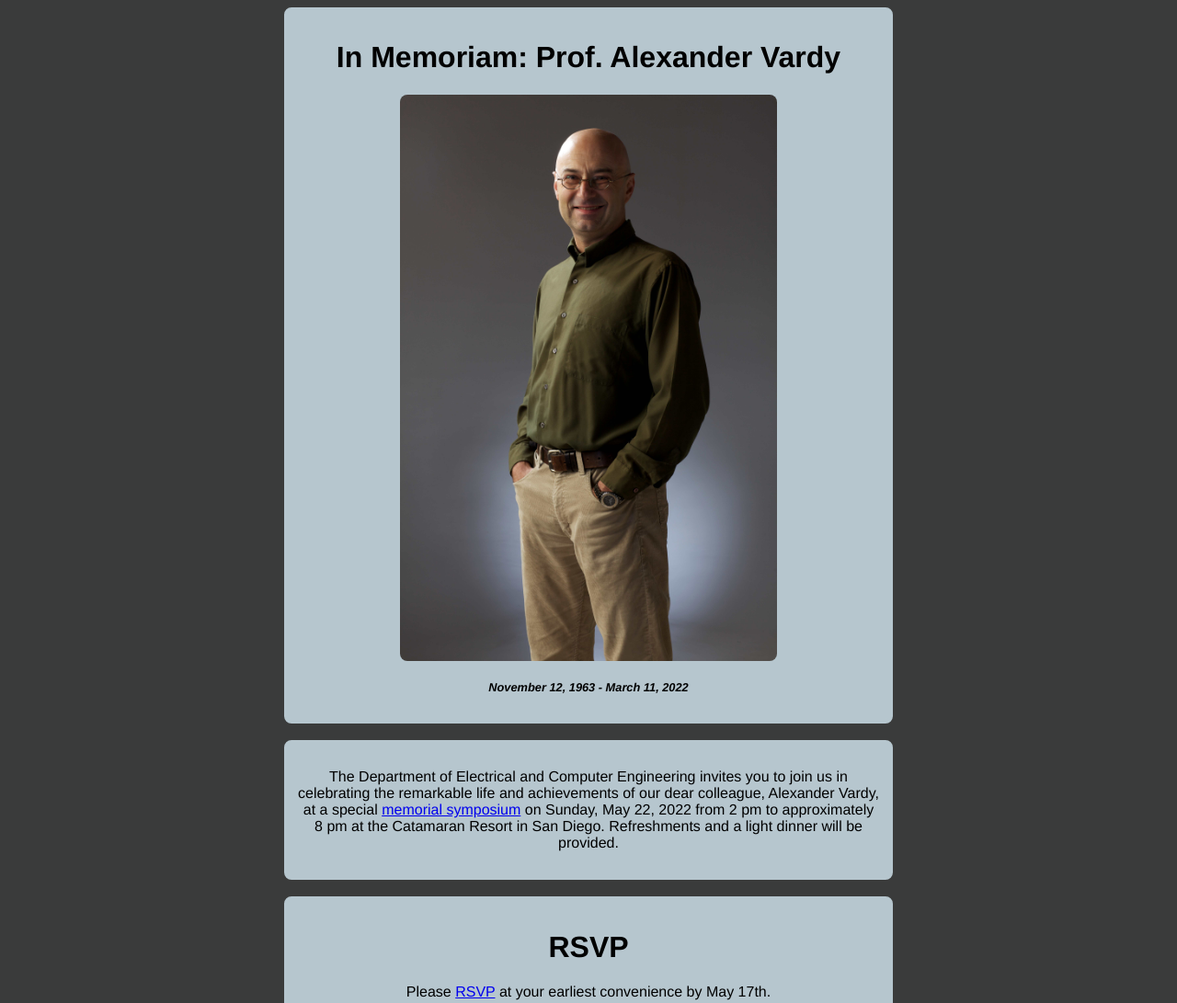
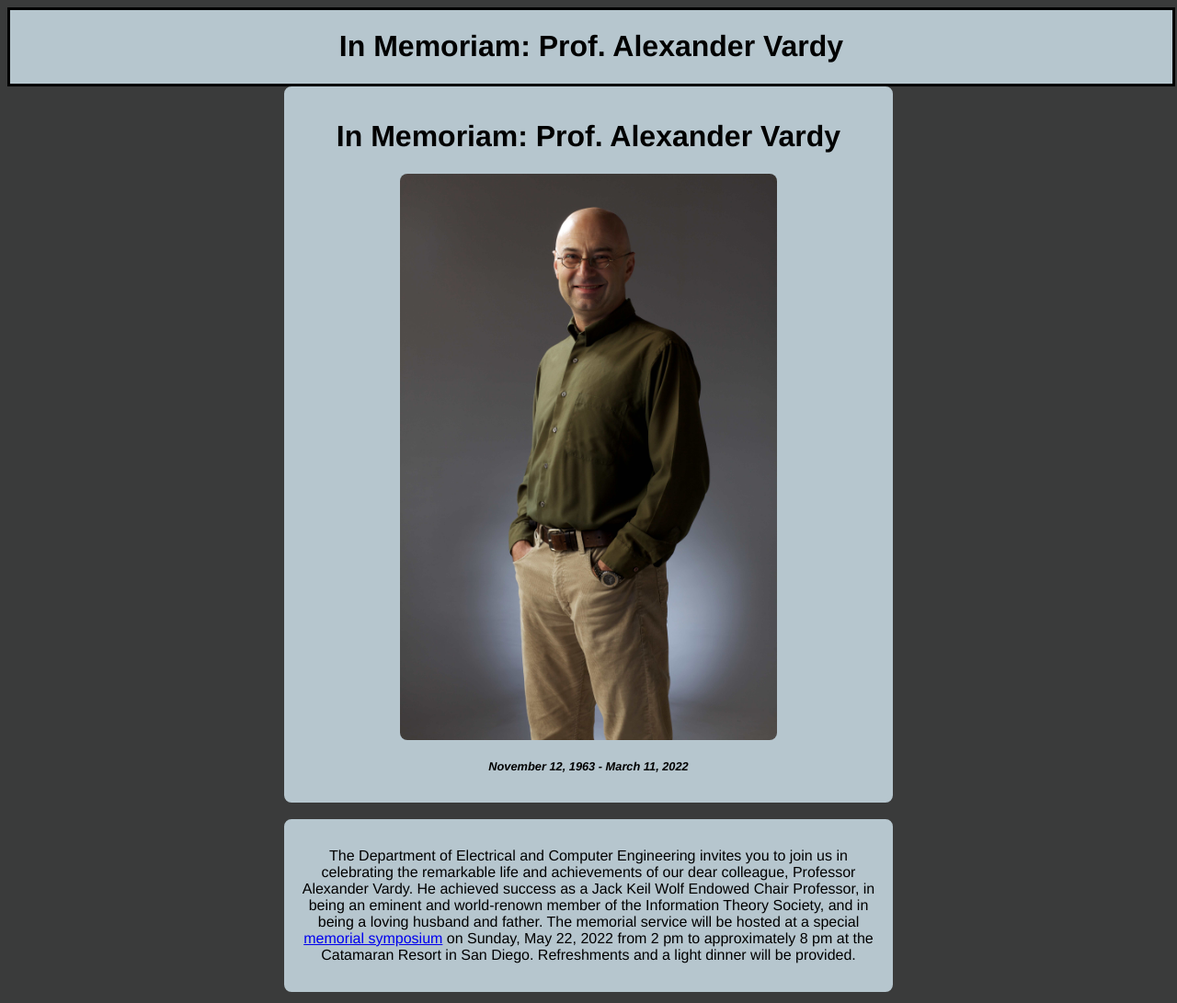
Before and after one commit to zavalco/memorialwebsite, a plain HTML site: page index.html in a window 1280 px wide. Shown: the top 1091 px of the page at 92% size. Drawn offline with Linux system fonts and the light colour scheme.

Commit message:
Added text

```diff
--- a/index.html
+++ b/index.html
@@ -22,7 +22,7 @@
         font-family: Helvetica;
       }
       body {
-        background-color: rgba(58, 59, 59)
+        background-color: rgba(58, 59, 59);
       }
       .header {
         font-size: 200%;
@@ -43,7 +43,7 @@
       }
       .logo {
         display: block;
-        width: 51.5%;
+        width: 51%;
         margin: auto;
         border-radius: 8px;
         border-style: solid;
@@ -53,9 +53,18 @@
       .caption {
         font-size: 80%;
       }
+      .newHeader{
+        width: 100%;
+        border-style: solid;
+        background-color: rgba(182, 198, 206);
     </style>
   </head>
   <body>
+
+<div class="newHeader">
+  <h1 class="header p1 center">In Memoriam: Prof. Alexander Vardy</h1>
+</div>
+
 
 <div class="top Header center p1">
 
@@ -71,7 +80,13 @@
 <div class="second p1">
 <p class="center"> The Department of Electrical and Computer Engineering invites
   you to join us in celebrating the remarkable life and achievements of our dear
-  colleague, Alexander Vardy, at a special <a href="https://sites.google.com/eng
+  colleague, Professor Alexander Vardy. He achieved success as a
+  Jack Keil Wolf Endowed Chair Professor, in being an eminent and world-renown
+  member of the Information Theory Society, and in being a loving husband and
+  father.
+
+  The memorial service will be hosted at a special
+  <a href="https://sites.google.com/eng
   .ucsd.edu/vardymemorialsymposium/home">memorial symposium</a> on Sunday,
   May 22, 2022 from 2 pm to approximately 8 pm at the Catamaran Resort in
   San Diego. Refreshments and a light dinner will be provided. </p>
```
